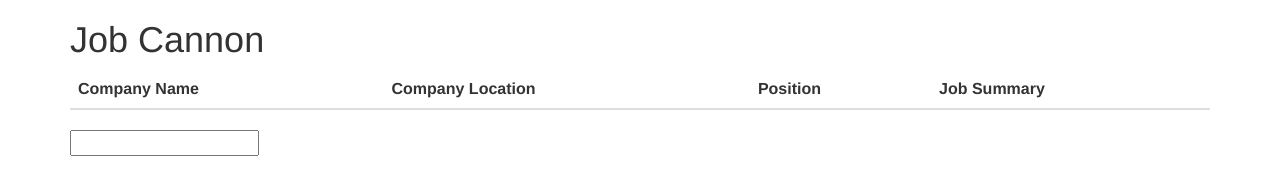
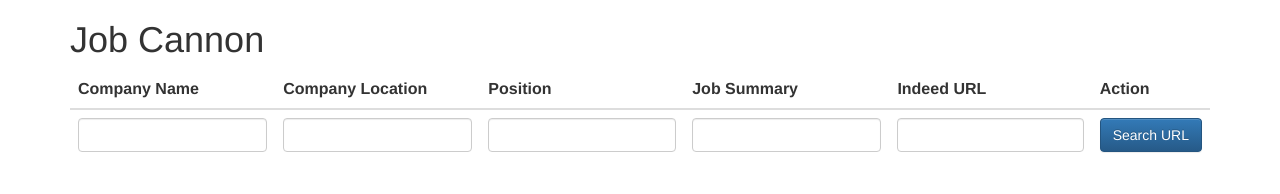
Before and after one commit to KylePDorsey/MeanCrawler, a website: page public/index.html in a window 1280 px wide. Drawn offline with nearby package versions, Linux system fonts and the light colour scheme; no server answers.

Commit message:
write data from front end to mongodb

```diff
--- a/package.json
+++ b/package.json
@@ -18,6 +18,7 @@
   },
   "homepage": "https://github.com/KylePDorsey/MeanCrawler#readme",
   "dependencies": {
+    "body-parser": "^1.17.2",
     "express": "^4.15.3",
     "mongojs": "^2.4.0"
   }
--- a/public/controllers/controller.js
+++ b/public/controllers/controller.js
@@ -7,4 +7,11 @@ myApp.controller('AppCtrl', ['$scope', '$http', function($scope, $http) {
     	$scope.jobList = response;
     });
 
+    $scope.addJob = function() {
+    	console.log($scope.job);
+    	$http.post('/joblist', $scope.job).success(function(response){
+    		console.log(response);
+    	});
+    }
+
 }]);
--- a/public/index.html
+++ b/public/index.html
@@ -18,18 +18,28 @@
           <th>Company Location</th>
           <th>Position</th>
           <th>Job Summary</th>
+          <th>Indeed URL</th>
+          <th>Action</th>
         </tr>
       </thead>
       <tbody>
+        <tr>
+          <td><input class="form-control" ng-model="job.companyName"></td>
+          <td><input class="form-control" ng-model="job.companyLocation"></td>
+          <td><input class="form-control" ng-model="job.jobTitle"></td>
+          <td><input class="form-control" ng-model="job.jobSummary"></td>
+          <td><input class="form-control" ng-model="job.jobUrl"></td>
+          <td><button class="btn btn-primary" ng-click="addJob()">Search URL</button></td>
+        </tr>
         <tr ng-repeat="job in jobList">
           <td>{{job.companyName}}</td>
           <td>{{job.companyLocation}}</td>
           <td>{{job.jobTitle}}</td>
           <td>{{job.jobSummary}}</td>
+          <td>{{job.jobUrl}}</td>
         </tr>
       </tbody>
     </table>
-    <input ng-model="test">
   </div>
 
 
```
Also changed, not shown: server.js (+11 -0 lines), 1 other file.
